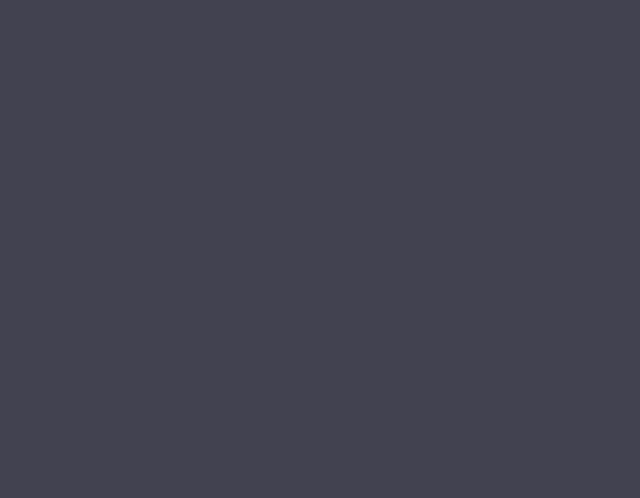
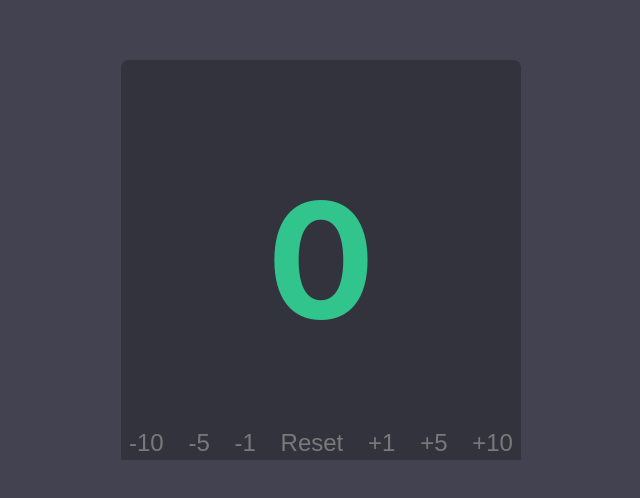
Before and after one commit to dvstefanov/Tally-Counter, a React (Vite) app: page / in a window 1280 px wide. Shown: the part 140-638 px from the top of the page, without its empty margins (319-959 px from the left). Built offline with nearby package versions, Linux system fonts and the light colour scheme.

Commit message:
Add counter component

```diff
--- a/src/App.jsx
+++ b/src/App.jsx
@@ -1,12 +1,8 @@
-import './App.css'
+import Counter from './components/Counter/Counter';
+import './App.css';
 
 function App() {
-
-  return (
-    <>
-
-    </>
-  )
+    return <Counter />;
 }
 
-export default App
+export default App;
--- /dev/null
+++ b/src/components/Counter/Counter.jsx
@@ -0,0 +1,20 @@
+import classes from './Counter.module.css';
+
+const Counter = () => {
+    return (
+        <div className={classes.counter}>
+            <div className={classes['counter-value']}>0</div>
+            <div className={classes['btns-wrapper']}>
+                <button>-10</button>
+                <button>-5</button>
+                <button>-1</button>
+                <button>Reset</button>
+                <button>+1</button>
+                <button>+5</button>
+                <button>+10</button>
+            </div>
+        </div>
+    );
+};
+
+export default Counter;
--- /dev/null
+++ b/src/components/Counter/Counter.module.css
@@ -0,0 +1,42 @@
+.counter {
+    background-color: #33333D;
+    width: 400px;
+    height: 400px;
+    border-top-left-radius: 8px;
+    border-top-right-radius: 8px;
+    display: flex;
+    flex-direction: column;
+    justify-content: center;
+    align-items: center;
+    position: relative;
+}
+
+.btns-wrapper {
+    position: absolute;
+    bottom: 0;
+    display: flex;
+    justify-content: space-between;
+    flex-wrap: wrap;
+    width: 100%;
+}
+
+.btns-wrapper button {
+    color: #79797b;
+    font-size: 1.5rem;
+    background-color: transparent;
+    border: none;
+    padding: 0.2rem 0.5rem;
+}
+
+.counter-value {
+    font-size: 10rem;
+    color: #31C48D;
+    font-weight: 700;
+}
+
+@media (hover: hover) {
+    .btns-wrapper button:hover {
+        color: #31C48D;
+        outline: 1px solid #31C48D;
+    }
+}
--- a/src/index.css
+++ b/src/index.css
@@ -34,35 +34,3 @@ h1 {
   font-size: 3.2em;
   line-height: 1.1;
 }
-
-button {
-  border-radius: 8px;
-  border: 1px solid transparent;
-  padding: 0.6em 1.2em;
-  font-size: 1em;
-  font-weight: 500;
-  font-family: inherit;
-  background-color: #1a1a1a;
-  cursor: pointer;
-  transition: border-color 0.25s;
-}
-button:hover {
-  border-color: #646cff;
-}
-button:focus,
-button:focus-visible {
-  outline: 4px auto -webkit-focus-ring-color;
-}
-
-@media (prefers-color-scheme: dark) {
-  :root {
-    color: #213547;
-    background-color: #ffffff;
-  }
-  a:hover {
-    color: #747bff;
-  }
-  button {
-    background-color: #f9f9f9;
-  }
-}
```
